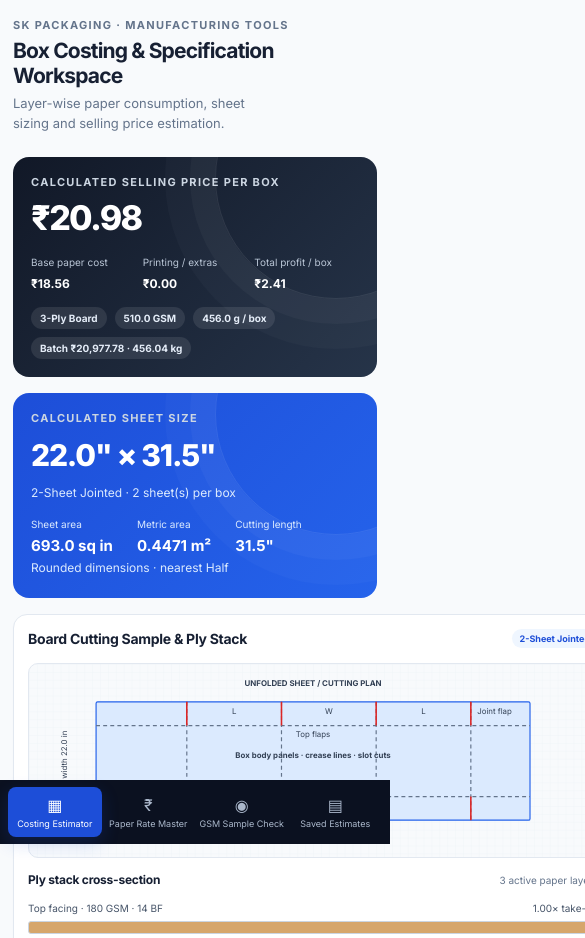
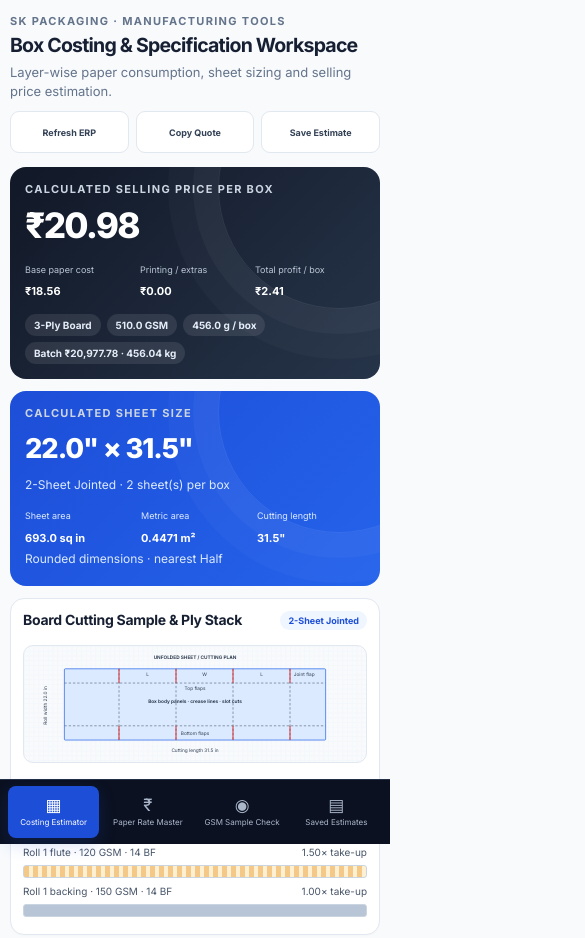
Before and after one commit to not-developer-exe/BOX-RATE-CALCULATOR, a website: page index.html in a window 390 px wide. Shown: the top 938 px of the page, 585 px wide, since content can reach past the window. Drawn offline with Linux system fonts and the light colour scheme.

Commit message:
Improve mobile responsiveness for costing workspace

```diff
--- a/index.html
+++ b/index.html
@@ -12,6 +12,76 @@
 @media(max-width:1100px){.main{padding:24px 20px}.two{grid-template-columns:1fr}.hero{grid-template-columns:1fr 1fr}.formgrid{grid-template-columns:repeat(2,minmax(0,1fr))}.rateform{grid-template-columns:repeat(3,minmax(0,1fr))}}
 @media(max-width:720px){.sidebar{width:100%;height:auto;inset:auto 0 0;padding:7px 8px;background:#0b1120}.brand,.navlabel,.sidefoot{display:none}.nav{display:flex;justify-content:space-around}.nav button{width:auto;flex:1;display:flex;flex-direction:column;gap:3px;padding:8px 3px;margin:0;font-size:9px;text-align:center;border-radius:8px}.navicon{font-size:16px}.main{margin:0;padding:18px 13px 92px}.topbar{align-items:flex-start}.topbar h1{font-size:21px}.topbar .sub{max-width:250px;line-height:1.5}.actions{justify-content:flex-end}.actions .btn{font-size:10px;padding:8px}.hero{grid-template-columns:1fr}.heroCard{min-height:190px;padding:18px}.heroPrice{font-size:34px}.heroStats{gap:7px}.stat strong{font-size:12px}.formgrid{grid-template-columns:repeat(2,minmax(0,1fr))}.layergrid{grid-template-columns:1fr}.rateform{grid-template-columns:repeat(2,minmax(0,1fr))}.card{padding:14px}.topbar .actions{display:none}}
 @media print{.sidebar,.actions,.btn,.nav{display:none!important}.main{margin:0;padding:0}.page{display:none!important}#estimator{display:block!important}.card,.heroCard{break-inside:avoid;box-shadow:none}}
+
+/* Responsive workspace refinements: preserve the desktop layout and make every tool usable on phones. */
+@media (max-width: 720px) {
+  html, body { width: 100%; max-width: 100%; overflow-x: hidden; }
+  .app { width: 100%; overflow-x: clip; }
+  .sidebar {
+    width: 100%; height: auto; min-height: 0;
+    inset: auto 0 0; padding: 6px 8px calc(6px + env(safe-area-inset-bottom));
+    border-top: 1px solid #243047;
+  }
+  .brand, .navlabel, .sidefoot { display: none; }
+  .nav { display: flex; justify-content: space-around; gap: 3px; }
+  .nav button {
+    min-width: 0; min-height: 52px; flex: 1; margin: 0; padding: 7px 2px;
+    display: flex; flex-direction: column; align-items: center; justify-content: center;
+    gap: 4px; text-align: center; white-space: normal; line-height: 1.15; font-size: 9px;
+  }
+  .navicon { width: auto; font-size: 17px; line-height: 1; }
+  .main { width: 100%; max-width: none; margin: 0; padding: 14px 12px calc(92px + env(safe-area-inset-bottom)); }
+  .topbar {
+    position: relative; display: flex; flex-direction: column; align-items: stretch;
+    gap: 10px; margin-bottom: 14px;
+  }
+  .topbar h1 { font-size: clamp(19px, 5vw, 23px); line-height: 1.2; }
+  .topbar .sub { max-width: none; line-height: 1.45; }
+  .topbar .actions { display: flex; width: 100%; justify-content: stretch; gap: 7px; }
+  .topbar .actions .btn { flex: 1 1 0; min-width: 0; min-height: 42px; padding: 8px 6px; font-size: 10px; }
+  .hero, .two { grid-template-columns: minmax(0, 1fr); }
+  .hero { gap: 12px; margin-bottom: 12px; }
+  .heroCard { min-width: 0; min-height: 0; padding: 17px; }
+  .heroPrice { font-size: clamp(30px, 9vw, 38px); }
+  .heroSheet { font-size: clamp(24px, 7vw, 30px); overflow-wrap: anywhere; }
+  .heroStats { grid-template-columns: repeat(3, minmax(0, 1fr)); gap: 8px; }
+  .stat strong { font-size: 12px; overflow-wrap: anywhere; }
+  .sheetStats { display: grid; grid-template-columns: repeat(3, minmax(0, 1fr)); gap: 8px; }
+  .sheetStats strong { font-size: 13px; overflow-wrap: anywhere; }
+  .heroMeta { gap: 6px; }
+  .chip { white-space: normal; }
+  .card { width: 100%; min-width: 0; padding: 14px; }
+  .cardhead { align-items: flex-start; flex-wrap: wrap; }
+  .formgrid { grid-template-columns: repeat(2, minmax(0, 1fr)); gap: 10px; }
+  .layergrid { grid-template-columns: minmax(0, 1fr); }
+  .layer { min-width: 0; }
+  .layer .formgrid { grid-template-columns: repeat(2, minmax(0, 1fr)); }
+  .rateform { grid-template-columns: repeat(2, minmax(0, 1fr)); }
+  .field { min-width: 0; }
+  .field input, .field select, .layer .field input, .layer .field select {
+    min-width: 0; width: 100%; min-height: 42px; font-size: 16px; padding: 9px;
+  }
+  .field label { line-height: 1.35; }
+  .seg { gap: 6px; }
+  .seg button { min-height: 40px; flex: 1 1 auto; }
+  .tablewrap { display: block; width: 100%; max-width: 100%; overflow-x: auto; -webkit-overflow-scrolling: touch; }
+  .tablewrap table { min-width: 560px; }
+  .summaryline { align-items: flex-start; flex-wrap: wrap; }
+  .summaryline strong { text-align: right; }
+  .blueprint { max-width: 100%; }
+}
+@media (max-width: 390px) {
+  .main { padding-left: 10px; padding-right: 10px; }
+  .card { padding: 12px; }
+  .heroCard { padding: 15px; }
+  .heroStats { gap: 5px; }
+  .stat small, .sheetStats small { font-size: 9px; }
+  .stat strong, .sheetStats strong { font-size: 11px; }
+  .formgrid, .layer .formgrid, .rateform { grid-template-columns: minmax(0, 1fr); }
+  .topbar .actions .btn { font-size: 9px; }
+  .nav button { font-size: 8px; }
+}
+
 </style>
 </head>
 <body>
```
